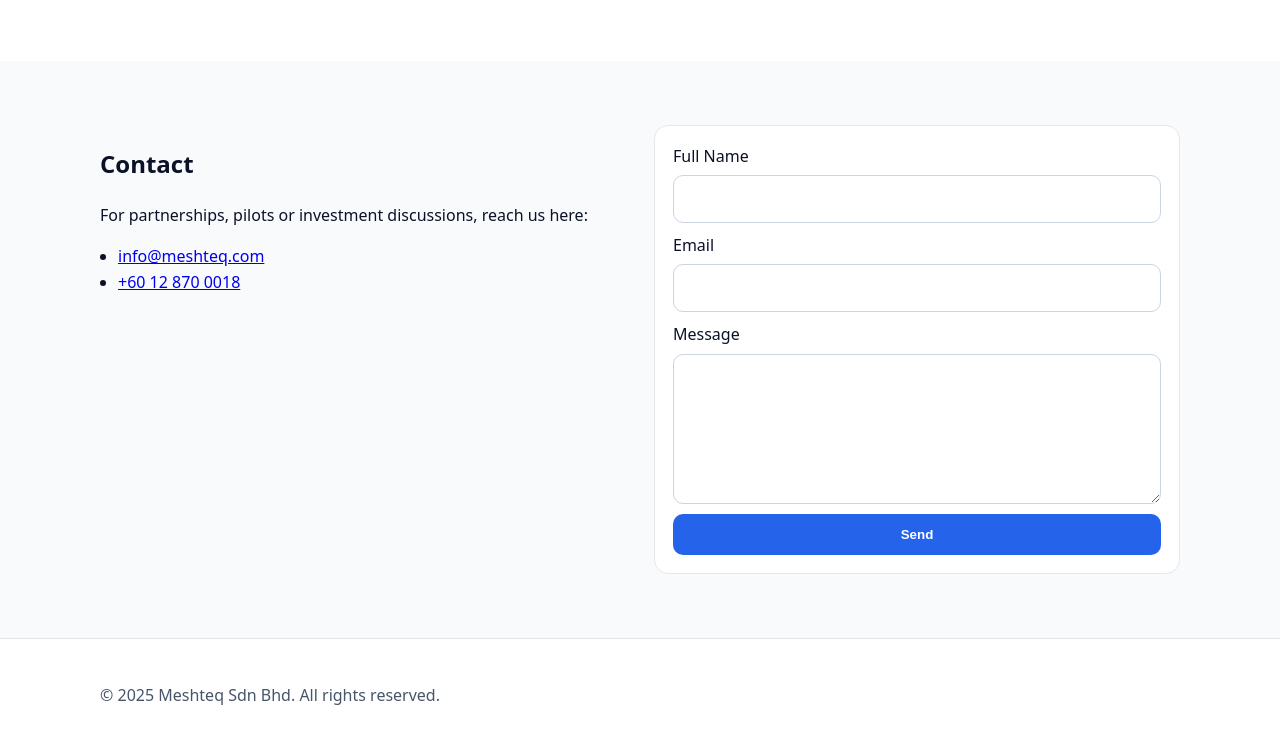
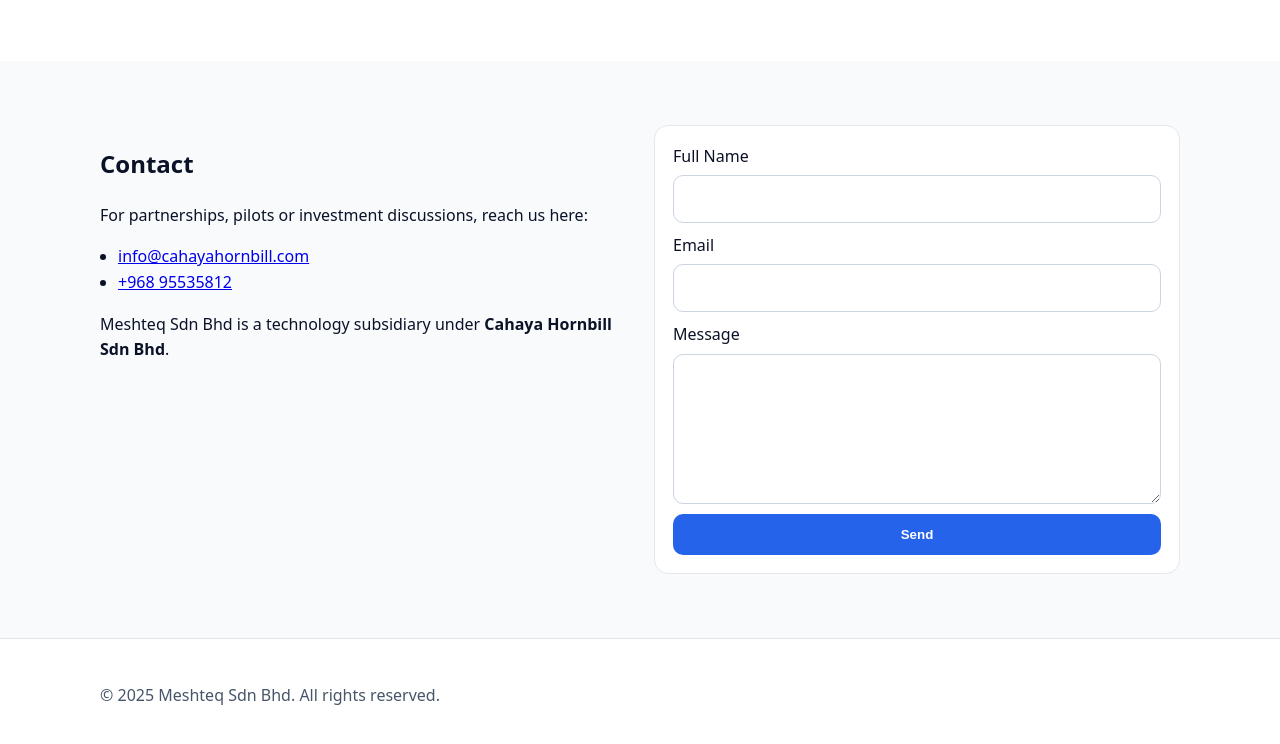
Before and after one commit to Meshteq/meshteq.github.io, a plain HTML site: page index.html in a window 1280 px wide. Shown: the part 1807-2551 px from the top of the page. Drawn offline with Linux system fonts and the light colour scheme.

Commit message:
Update contact info and add Cahaya Hornbill reference

```diff
--- a/index.html
+++ b/index.html
@@ -35,8 +35,8 @@
     "contactPoint": [{
       "@type": "ContactPoint",
       "contactType": "Business",
-      "email": "info@meshteq.com",
-      "telephone": "+60-12-870-0018"
+      "email": "info@cahayahornbill.com",
+      "telephone": "+968-95535812"
     }],
     "description": "Meshteq develops IoT, AI and LoRaWAN Network-as-a-Service solutions for predictive infrastructure monitoring, smart cities and industrial automation."
   }
@@ -147,9 +147,12 @@
           <h2>Contact</h2>
           <p>For partnerships, pilots or investment discussions, reach us here:</p>
           <ul class="contact">
-            <li><a href="mailto:info@meshteq.com">info@meshteq.com</a></li>
-            <li><a href="tel:+60128700018">+60 12 870 0018</a></li>
+            <li><a href="mailto:info@cahayahornbill.com">info@cahayahornbill.com</a></li>
+            <li><a href="tel:+968 95535812">+968 95535812</a></li>
           </ul>
+          <p class="parent-note">
+          Meshteq Sdn Bhd is a technology subsidiary under <strong>Cahaya Hornbill Sdn Bhd</strong>.
+          </p>
         </div>
         <form class="contact-form" name="contact" method="post" data-netlify="true">
           <input type="hidden" name="form-name" value="contact">
```
